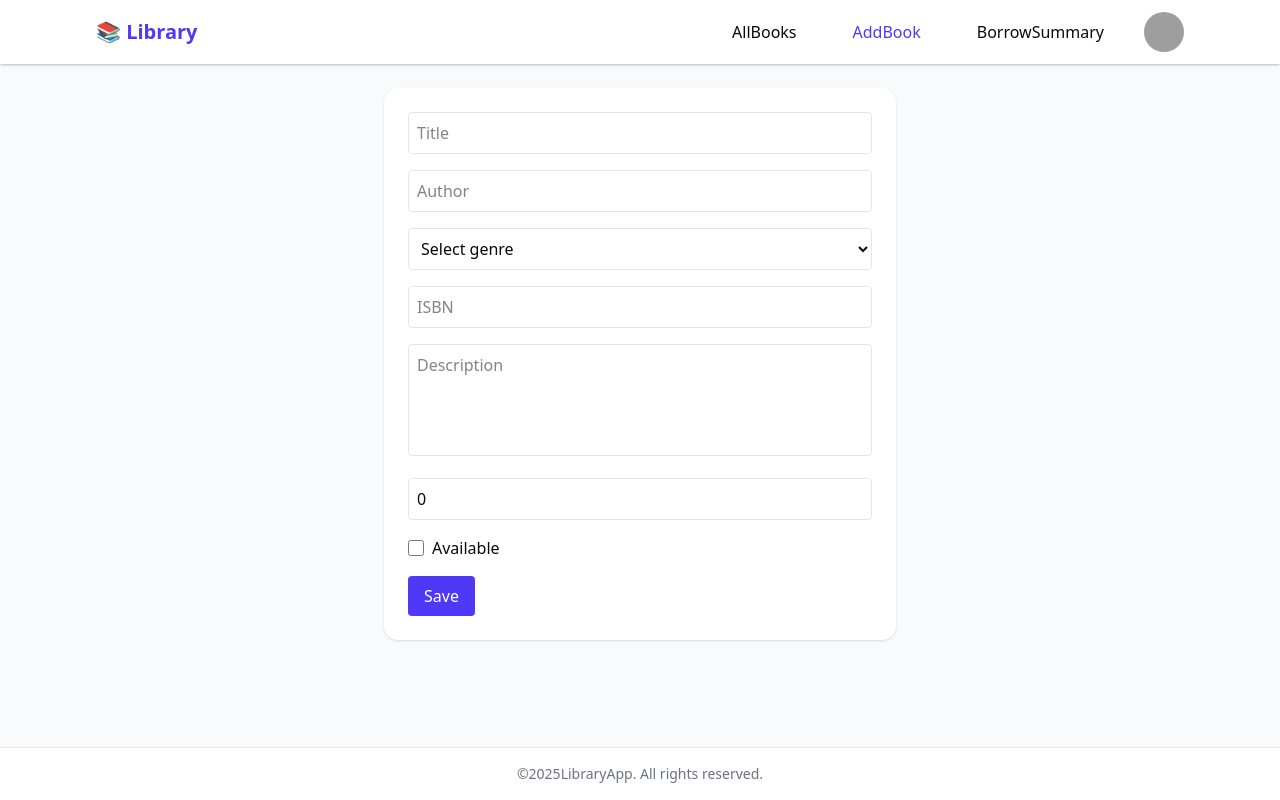
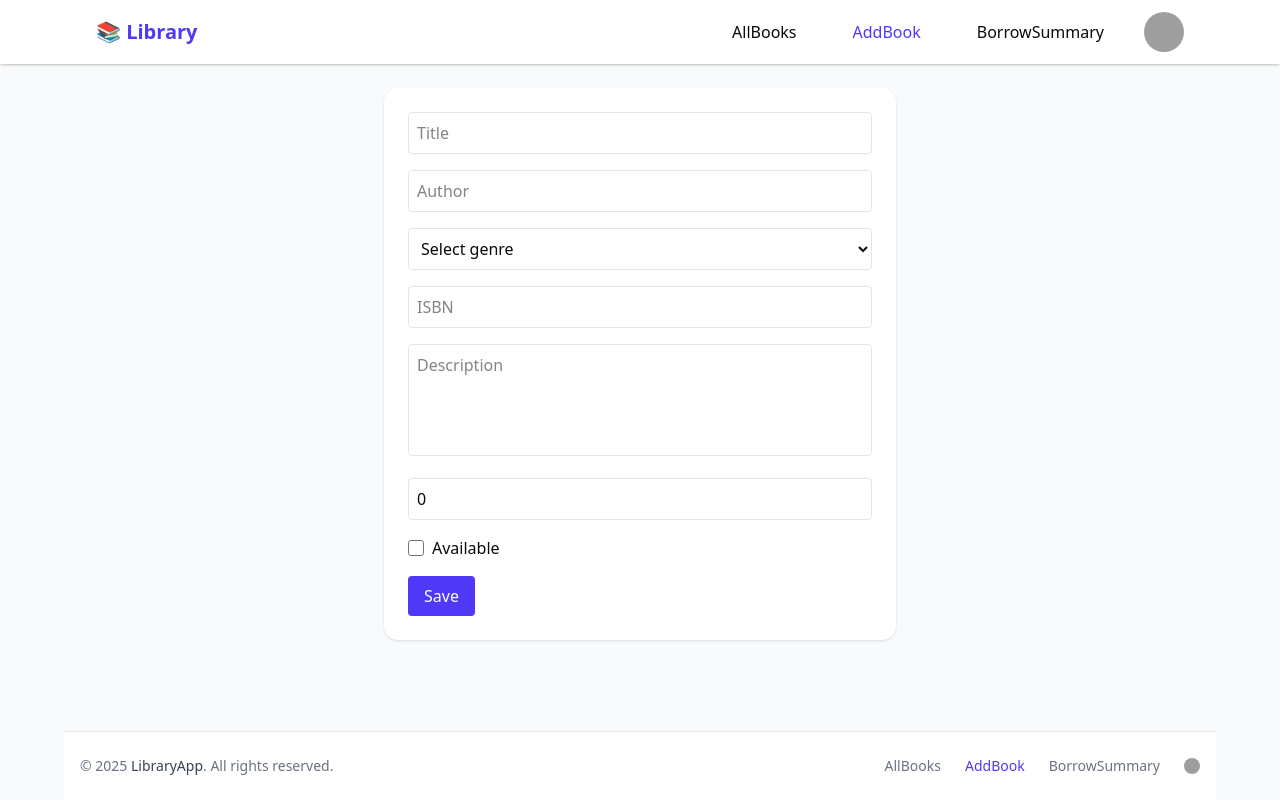
Before and after one commit to Sarajit-mondal/assignment-4-library-management-ui, a React (Vite) app: page /addbook in a window 1280 px wide. Built offline with nearby package versions, Linux system fonts and the light colour scheme; grey boxes are pictures that could not be loaded.

Commit message:
footer motifiy

```diff
--- a/src/MainLayout.tsx
+++ b/src/MainLayout.tsx
@@ -1,6 +1,7 @@
 // src/layouts/MainLayout.jsx
 import { Outlet } from "react-router";
 import Navbar from "@/pageComponet/Navbar";
+import Footer from "./pageComponet/Footer";
 
 export default function MainLayout() {
   return (
@@ -21,11 +22,7 @@ export default function MainLayout() {
       </main>
 
       {/* Optional footer */}
-      <footer className="bg-white dark:bg-gray-900 border-t dark:border-gray-800 py-4">
-        <div className="max-w-screen-xl mx-auto text-center text-sm text-gray-500 dark:text-gray-400">
-          ©{new Date().getFullYear()}LibraryApp. All rights reserved.
-        </div>
-      </footer>
+      <Footer />
     </div>
   );
 }
--- a/src/api/LibraryApi.ts
+++ b/src/api/LibraryApi.ts
@@ -32,6 +32,7 @@ export const LibraryApi = createApi({
         // → GET /books?sortBy=createdAt&limit=1&filter=SCIENCE
         return `/api/books?${params.toString()}`;
       },
+      providesTags:["Books"]
     }),
 
     addBook: builder.mutation<Book , Partial<Book>>({
--- a/src/pageComponet/AddBook.tsx
+++ b/src/pageComponet/AddBook.tsx
@@ -52,13 +52,12 @@ export default function AddBook({ initialData, onClose }: AddBookProps) {
 
   /** Handle add or update */
   const saveBook = async (data: BookFormData) => {
-    if (initialData) {
+    if (initialData?._id) {
       const book = {
         _id: initialData._id,
         ...data,
       };
       try {
-        updateBook(book)
         await updateBook(book).unwrap()
         toast.success('Updated Successfully')
 
@@ -73,10 +72,10 @@ export default function AddBook({ initialData, onClose }: AddBookProps) {
     } else {
       // createBookMutation.mutate(data);
       try {
-        addBook(data);
         await addBook(data).unwrap()
         toast.success('addBook Successfully')
         reset();
+        onClose();
       } catch (error) {
         if (
           error &&
@@ -179,7 +178,7 @@ export default function AddBook({ initialData, onClose }: AddBookProps) {
         type="submit"
         className="px-4 py-2 bg-indigo-600 text-white rounded hover:bg-indigo-700"
       >
-        {initialData
+        {initialData?._id
           ? isUpdating
             ? "Updateing..."
             : "Update"
--- /dev/null
+++ b/src/pageComponet/Footer.tsx
@@ -0,0 +1,61 @@
+import { NavLink } from "react-router-dom"
+
+
+function Footer() {
+  return (
+    <div>
+        <footer className="bg-white dark:bg-gray-900 border-t dark:border-gray-800 py-6 max-w-6xl mx-auto">
+  <div className="max-w-screen-xl mx-auto px-4 flex flex-col sm:flex-row items-center justify-between gap-4 text-sm text-gray-500 dark:text-gray-400">
+    {/* Left side: copyright */}
+    <div className="text-center sm:text-left w-full sm:w-auto">
+      © {new Date().getFullYear()}{" "}
+      <span className="font-medium text-gray-700 dark:text-gray-300">
+        LibraryApp
+      </span>
+      . All rights reserved.
+    </div>
+
+    {/* Right side: nav links + profile */}
+    <div className="flex items-center gap-6">
+      <NavLink
+        to="/"
+        className={({ isActive }) =>
+          `hover:underline ${isActive ? "text-indigo-600 font-medium" : ""}`
+        }
+      >
+        AllBooks
+      </NavLink>
+      <NavLink
+        to="/addbook"
+        className={({ isActive }) =>
+          `hover:underline ${isActive ? "text-indigo-600 font-medium" : ""}`
+        }
+      >
+        AddBook
+      </NavLink>
+      <NavLink
+        to="/borrow-summary"
+        className={({ isActive }) =>
+          `hover:underline ${isActive ? "text-indigo-600 font-medium" : ""}`
+        }
+      >
+        BorrowSummary
+      </NavLink>
+
+      {/* Profile avatar */}
+      <div
+        className="bg-center bg-no-repeat aspect-square bg-cover rounded-full size-4"
+        style={{
+          backgroundImage:
+            'url("https://lh3.googleusercontent.com/aida-public/AB6AXuB2pDk4WwmtUL36r0uiQeqLtHIQMrBO0ZFt5hMUWBQsW-B5et8sVzuZUTBX_wvo_9-qbm08o2iUxHXg-WU2oH45PTP-KwMl4cyMVLxX6bOnbA3T9EAsolflAQLxmQOHdLjGAxgVGSWDV8lR8GIJ7fZ1XSNqvagLbBWhKvVkPSQjCD_wXP6lDN_2pcUZujhWfv2-Bk7cLZdsl7Ud9E8RMzjAKMAdTTrm_bxulEQB2vj-x9TBOXPde4EZDltuaVFpubB7Cf0DhFhqxXc")',
+        }}
+      ></div>
+    </div>
+  </div>
+</footer>
+
+    </div>
+  )
+}
+
+export default Footer
--- a/src/pageComponet/Navbar.tsx
+++ b/src/pageComponet/Navbar.tsx
@@ -77,8 +77,8 @@ export default function Navbar() {
         {open && (
           <ul className="sm:hidden pb-4 border-t dark:border-gray-700">
             {[
-              { to: "/books", label: "All Books" },
-              { to: "/add-book", label: "Add Book" },
+              { to: "/", label: "All Books" },
+              { to: "/addbook", label: "Add Book" },
               { to: "/borrow-summary", label: "Borrow Summary" },
             ].map(({ to, label }) => (
               <li key={to}>
--- a/src/pageComponet/allBooks/PaginationBook.tsx
+++ b/src/pageComponet/allBooks/PaginationBook.tsx
@@ -18,7 +18,7 @@ import {
   DropdownMenuTrigger,
 } from "@/components/ui/dropdown-menu"
 import { Button } from "@/components/ui/button";
-import { MoreHorizontal, MoreVertical } from "lucide-react";
+import { MoreHorizontal } from "lucide-react";
 
 
 
--- a/src/pageComponet/dialog/DialogTemplate.tsx
+++ b/src/pageComponet/dialog/DialogTemplate.tsx
@@ -3,7 +3,6 @@ import {
   DialogContent,
   DialogDescription,
   DialogHeader,
-  DialogTitle,
 } from "@/components/ui/dialog";
 
 import BorrowBookDialog from "./BrrowBookDialog";
@@ -30,7 +29,7 @@ const onClose = () => {
       {/* 1️⃣  max‑height and flex column */}
       <DialogContent className="flex max-h-[90vh] flex-col sm:max-w-lg">
         <DialogHeader>
-          <DialogTitle>Borrow Book</DialogTitle>
+
         </DialogHeader>
        <DialogDescription className="flex-1 overflow-y-auto pr-1">
  {/* 2️⃣  scrollable body area */}
```
Also changed, not shown: src/pageComponet/allBooks/AllBooks.tsx (+96 -41 lines).
